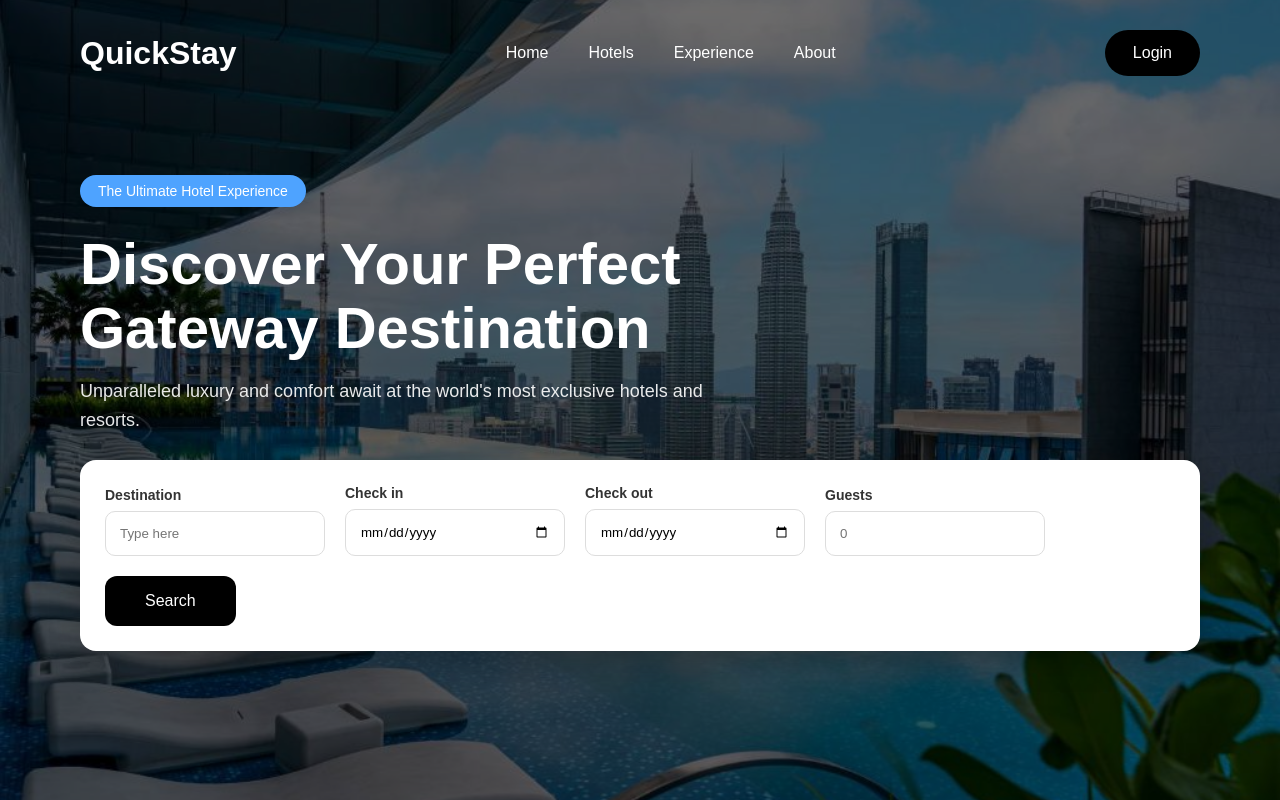
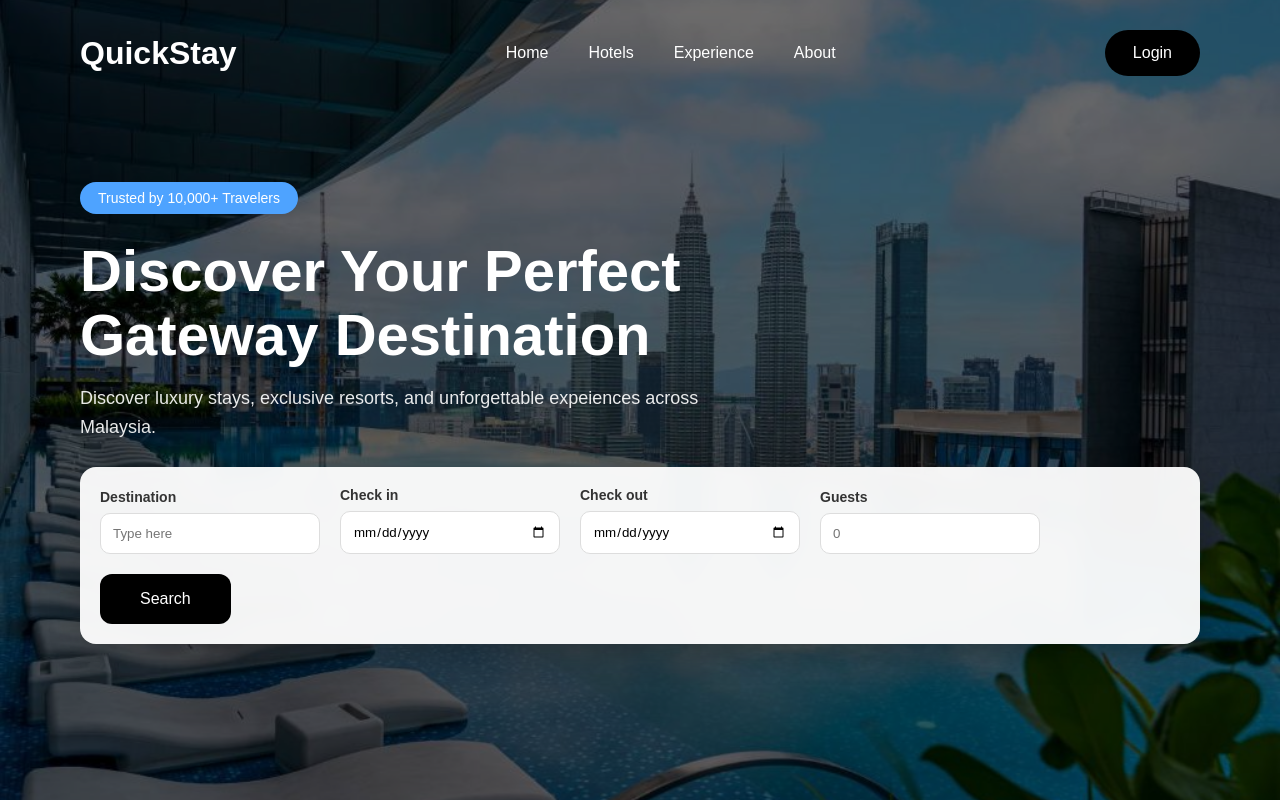
Before and after one commit to Karthik1597/hotel-booking-app, a React (Create React App) app in the folder frontend/: page / in a window 1280 px wide. Built offline with nearby package versions, Linux system fonts and the light colour scheme.

Commit message:
improve homepage and search box

```diff
--- a/frontend/src/components/Hero.jsx
+++ b/frontend/src/components/Hero.jsx
@@ -5,7 +5,7 @@ const Hero = () => {
     <div className="hero-content">
 
       <span className="tag">
-        The Ultimate Hotel Experience
+        Trusted by 10,000+ Travelers
       </span>
 
       <h1>
@@ -15,9 +15,8 @@ const Hero = () => {
       </h1>
 
       <p>
-        Unparalleled luxury and comfort await
-        at the world's most exclusive hotels
-        and resorts.
+        Discover luxury stays, exclusive resorts, and
+        unforgettable expeiences across Malaysia.
       </p>
 
     </div>
--- a/frontend/src/styles/home.css
+++ b/frontend/src/styles/home.css
@@ -106,8 +106,9 @@
 /* SEARCH BOX (IMPROVED) */
 .search-box {
   margin-top: 25px;
-  background: white;
-  padding: 25px;
+  background:rgba(255,255,255,0.95);
+  backdrop-filter:blur(10px);
+  padding: 20px;
   border-radius: 16px;
 
   display: flex;
@@ -132,7 +133,7 @@
 }
 
 .search-field input {
-  padding: 14px;
+  padding: 12px;
   width: 220px;
   border: 1px solid #ddd;
   border-radius: 10px;
```
